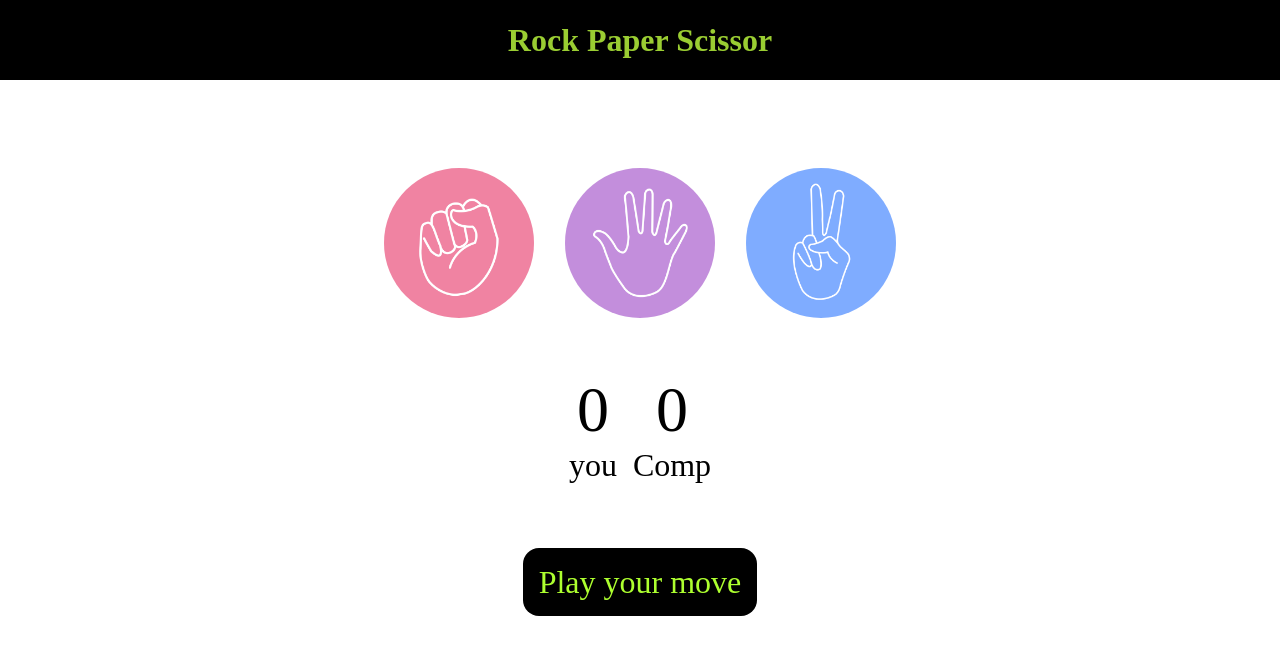
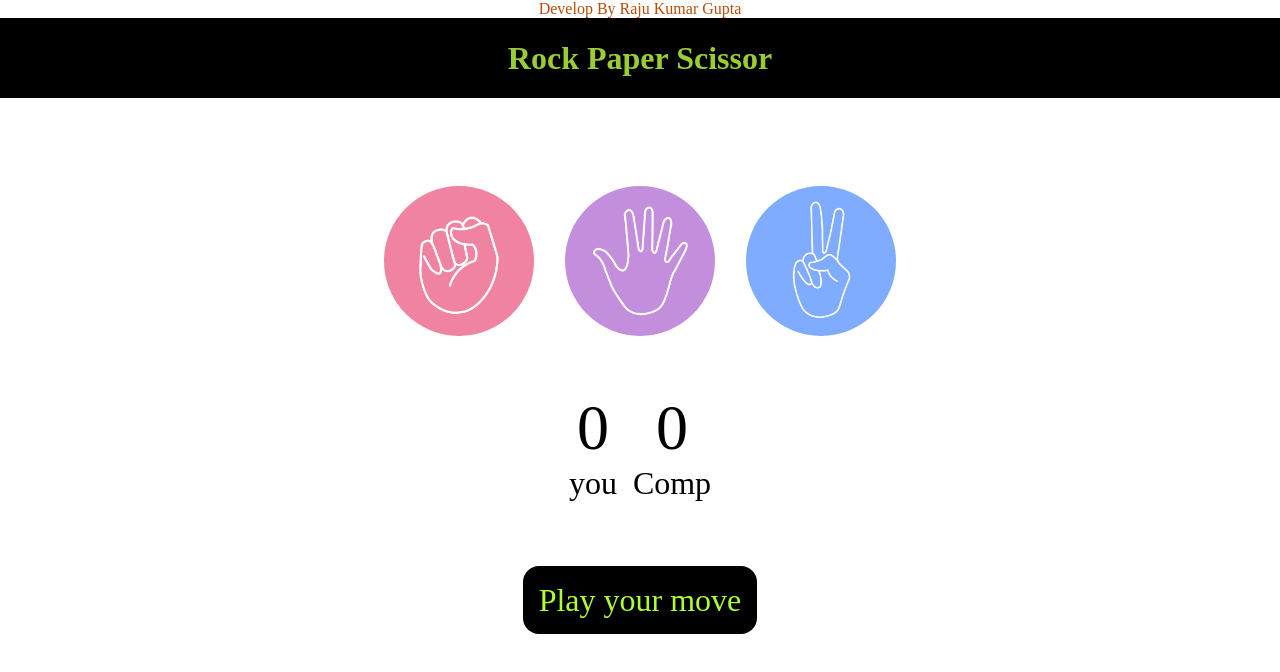
Before and after one commit to 7061660877/sps_game, a plain HTML site: page index.html in a window 1280 px wide. Drawn offline with Linux system fonts and the light colour scheme.

Commit message:
Update index.html

```diff
--- a/index.html
+++ b/index.html
@@ -7,6 +7,7 @@
     <link rel="stylesheet" href="style.css">
 </head>
 <body>
+    <p style="color: rgb(184, 77, 11); text-align: center;font-size: 1rem;">Develop By Raju Kumar Gupta</p>
     <h1>Rock Paper Scissor</h1>
     <div class="choices">
         <div class="choice " id="rock">
@@ -41,5 +42,6 @@
 </div>
 
 <script src="app.js"></script>
+
 </body>
 </html>
```
